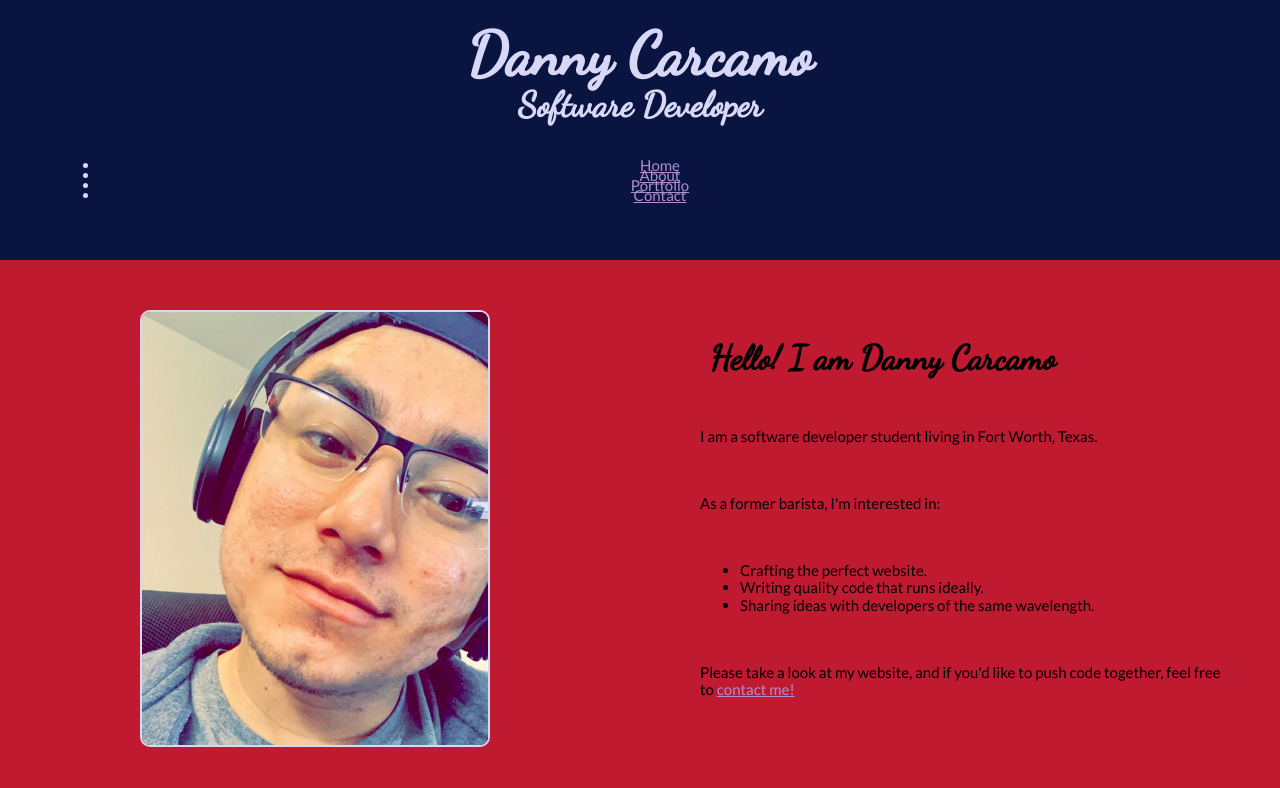
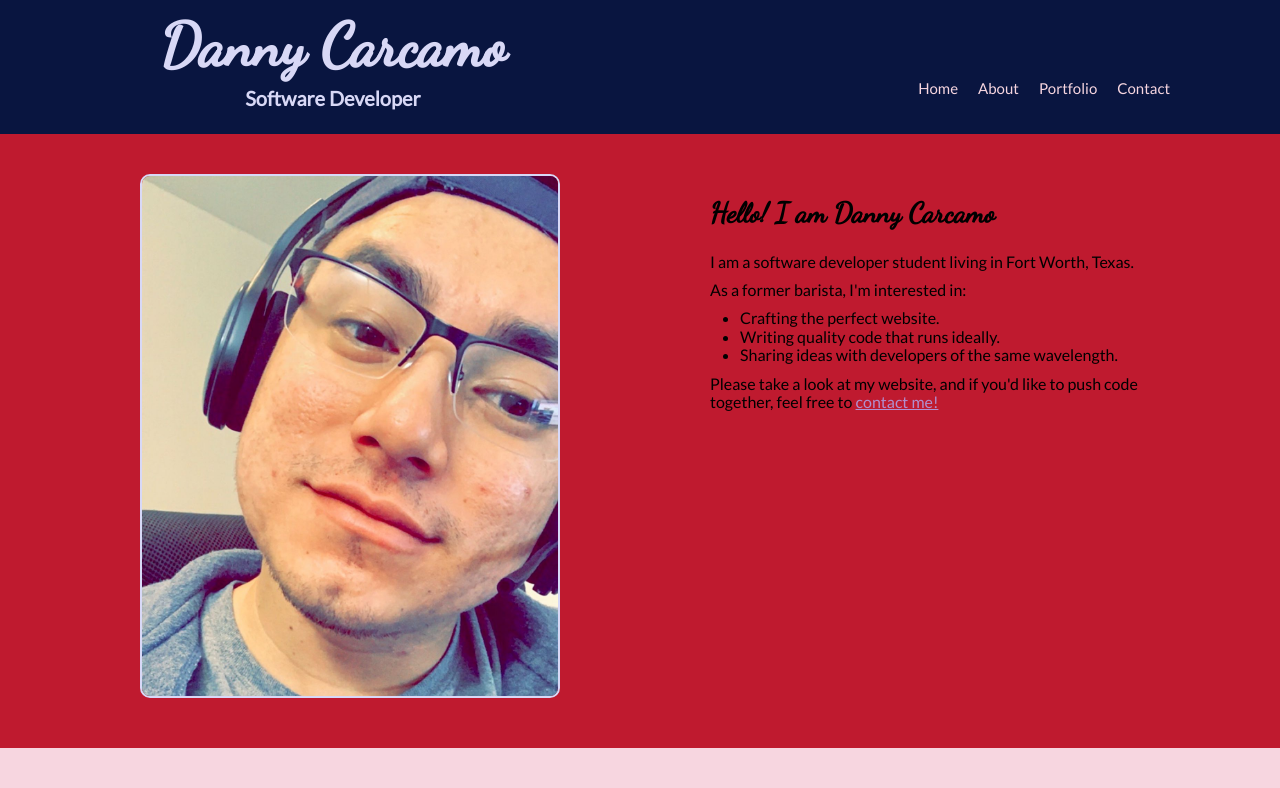
Before and after one commit to dannythedeveloper/Portfolio, a plain HTML site: page index.html in a window 1280 px wide. Shown: the top 788 px of the page. Drawn offline with nearby package versions, Linux system fonts and the light colour scheme; a script that the page names is missing.

Commit message:
Update style.css

```diff
--- a/style.css
+++ b/style.css
@@ -9,10 +9,10 @@
 header {
   background-color: #091540;
   text-align: center;
-  font-size: 30px;
+  font-size: 28px;
   color: #D8D8F6;
   padding: 10px;
-  line-height: 10px;
+  line-height: 52px;
 }
 
 .header-section {
@@ -20,15 +20,67 @@ header {
   text-align: center;
 }
 
-h2 {
+header h1 {
+  margin-bottom: 0;
+}
+
+header p {
+  font-size: 20px;
+  margin: 0;
+}
+
+header h3 {
+  font-family: 'Lato', sans-serif;
+  font-size: 20px;
+  margin: 0;
+}
+
+section h2 {
   font-family: 'Dancing Script', sans-serif;
   font-size: 28px;
-  padding: 0 60px;
+  padding: 0 70px;
+}
+
+section h2.padding {
+  padding: 0 70px 0 60px;
 }
 
 h3 {
   font-family: 'Dancing Script';
   text-align: center;
+  font-size: 22px;
+}
+
+
+/* navigation */
+header nav {
+  display: flex;
+  flex-direction: row;
+  justify-content: center;
+  padding: 0;
+}
+
+header nav ul {
+  display: flex;
+  flex-direction: row;
+  padding: 0;
+  margin: 0 0 5px 0;
+}
+
+header nav ul li {
+  list-style-type: none;
+  margin: 0;
+}
+
+header nav ul li a {
+  color: #D8D8F6;
+  text-decoration: none;
+  font-size: 15px;
+  padding: 0 20px 0 0;
+}
+
+header nav ul li:last-child a {
+  padding-right: 0;
 }
 
 /* general styling */
@@ -42,7 +94,7 @@ body {
 
 section.background {
   background-color: #f7d6e0;
-  padding: 20px 0;
+  padding: 10px 0 40px 0;
 }
 
 img.rounded {
@@ -52,6 +104,7 @@ img.rounded {
   margin-left: auto;
   margin-right: auto;
   padding: 0;
+  width: 75%;
 }
 
 img {
@@ -61,36 +114,80 @@ img {
   margin-right: auto;
 }
 
+img.rounded:hover {
+  opacity: 0.5;
+}
 
-section {
-  padding: 50px 0;
+main section {
+  justify-content: center;
+  padding-top: 20px;
+}
+
+section p {
+  justify-content: center;
+  margin-left: auto;
+  margin-right: auto;
+  padding-left: 10px;
 }
 
 section p,
-ol,
-ul {
-  margin: 50px;
+main ul {
+  margin: 0 50px 10px 50px;
   font-size: 12px;
+}
+
+main ol {
+  display: flex;
+  flex-direction: column;
+  list-style-type: none;
+  justify-content: center;
+  padding: 0 100px;
+  line-height: 16px;
+  font-size: 12px;
+}
+
+main ol li {
+  padding-left: 100px;
 }
 
 
 /* footer */
 
 footer {
+  justify-content: center;
+  text-align: center;
   background-color: #978897;
   padding: 8px;
 }
 
+footer h3 {
+  margin: 5px 0;
+}
+
+main>a {
+  display: block;
+  color: #D8D8F6;
+  text-decoration: none;
+  font-size: 15px;
+  text-align: center;
+  padding-bottom: 10px;
+}
+
 /* links */
+
 a:link {
+  color: #f7d6e0;
+}
+
+main a:link {
   color: #B18FCF;
 }
 
-a:visited {
-  color: #091540;
+main a:visited {
+  color: #fff;
 }
 
-a:hover {
+main a:hover {
   color: #D8D8F6;
 }
 
@@ -98,13 +195,15 @@ a:active {
   color: #978897;
 }
 
+.bottom {
+  margin: 10px 0 20px 0;
+}
 
 /* groups and items (mobile) */
 
 .group {
   display: flex;
   flex-direction: column;
-  margin-bottom: 100px;
 }
 
 .item {
@@ -117,24 +216,96 @@ a:active {
   margin: 10px;
 }
 
+/* contact form design */
+form {
+  padding: 0 60px;
+}
+
+form label {
+  display: block;
+  font-size: 15px;
+  margin: 5px 0;
+  font-family: 'Lato', sans-serif;
+}
+
+form input,
+form textarea {
+  height: auto;
+  width: 100%;
+  color: #091540;
+}
+
+button {
+  margin: 10px 0;
+}
+
 /* groups and items (desktop) */
 @media all and (min-width:800px) {
+  header {
+    display: flex;
+    justify-content: space-between;
+    padding-bottom: 10px;
+  }
+
+  header h1 {
+    font-size: 60px;
+    margin-top: 10px;
+  }
+
+  header div {
+    padding-left: 150px;
+  }
+
+  header nav ul {
+    margin: 0;
+    padding: 50px 100px 0 0;
+    font-size: ;
+  }
+
+  header nav ul li {
+    font-size: 20px;
+  }
+
+  header nav ul li a:hover {
+    color: #f7d6e0;
+    text-decoration: underline;
+  }
+
+  header h3 {
+    font-size
+  }
+
   .group {
+    flex-wrap: wrap;
     flex-direction: row;
-    margin: -10px;
   }
 
   h2 {
     font-size: 34px;
+    padding: 0 55px;
   }
 
   section p,
-  ol,
-  ul {
-    font-size: 15px;
+  section ol,
+  section ul {
+    font-size: 16px;
+  }
+
+  section {
+    padding: 20px 60px;
+    justify-content: center;
+  }
+
+  section.background {
+    padding: 20px 60px;
   }
 
   img {
     padding: 20px;
   }
+
+  main ol {
+    line-height: 20px;
+  }
+
 }
```
